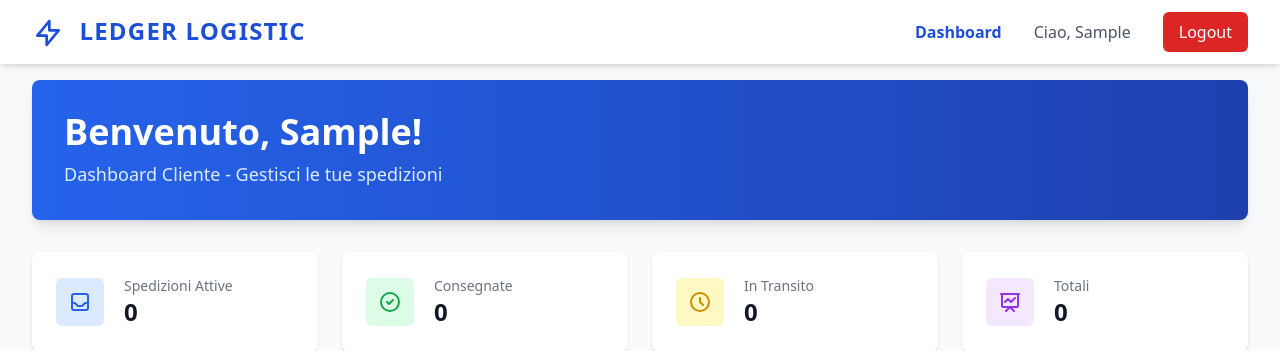
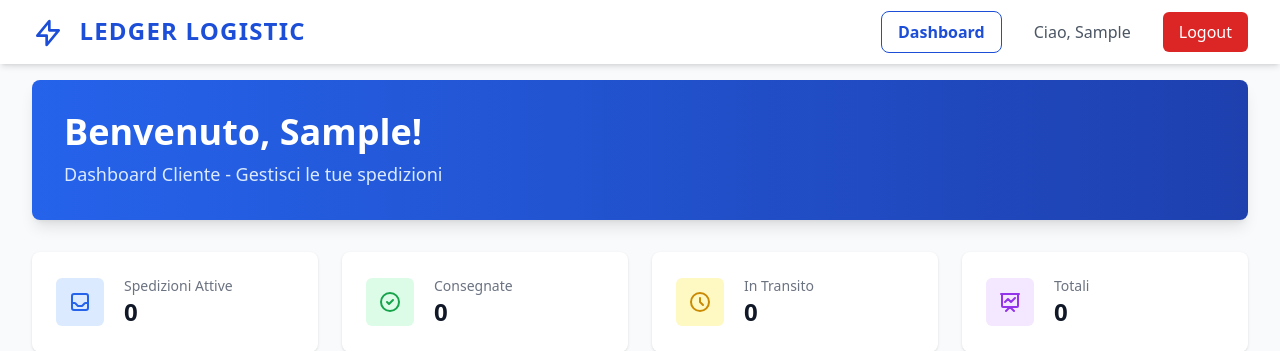
Before and after one commit to Bargi20/Software_security, a Django app: page /dashboard/cliente/ in a window 1280 px wide. Shown: the top 351 px of the page. Run offline with Django 5.2, Linux system fonts and the light colour scheme; the visitor is signed in with stand-in values (Sample User, id 1); data that the repository does not hold is empty; parts of the project's set-up code (start-up, migrations or seed data) failed here and were passed over; some libraries are stand-ins or nearby versions.

Commit message:
Aggiunta animazione tasto area personale e dashboard

```diff
--- a/app/Ledger_Logistic/templates/Ledger_Logistic/home.html
+++ b/app/Ledger_Logistic/templates/Ledger_Logistic/home.html
@@ -27,7 +27,9 @@
                 </div>
                 {% if user.is_authenticated %}
                 <div class="hidden md:flex items-center space-x-8">
-                    <a href="{% url 'dashboard_cliente' %}" class="text-gray-600 hover:text-blue-700 font-medium">Area Personale</a>
+                    <a href="{% url 'dashboard_cliente' %}" class="text-gray-600 hover:text-blue-700 font-medium">
+                        <button class="px-4 py-2 font-semibold text-blue-700 border border-blue-700 rounded-lg transition-all duration-300 ease-in-out hover:bg-blue-700 hover:text-white hover:shadow-lg hover:-translate-y-0.5 active:translate-y-0 active:shadow-md focus:outline-none focus:ring-2 focus:ring-blue-400 focus:ring-offset-2">Area Personale</button>
+                    </a>
                     {% if user.is_authenticated %}
                         <span class="text-gray-600 font-medium">Ciao, {{ user.first_name }}</span>
                         <a href="{% url 'logout' %}" class="bg-red-600 text-white px-4 py-2 rounded-md hover:bg-red-700 transition">Logout</a>
--- a/app/Ledger_Logistic/templates/Ledger_Logistic/navbar.html
+++ b/app/Ledger_Logistic/templates/Ledger_Logistic/navbar.html
@@ -9,7 +9,10 @@
                     </a>
                 </div>
                 <div class="hidden md:flex items-center space-x-8">
-                    <a href="{% url 'dashboard_gestore' %}" class="text-blue-700 hover:text-blue-900 font-semibold">Dashboard</a>
+
+                    <a href="{% url 'dashboard_gestore' %}" class="text-blue-700 hover:text-blue-900 font-semibold">
+                        <button class="px-4 py-2 font-semibold text-blue-700 border border-blue-700 rounded-lg transition-all duration-300 ease-in-out hover:bg-blue-700 hover:text-white hover:shadow-lg hover:-translate-y-0.5 active:translate-y-0 active:shadow-md focus:outline-none focus:ring-2 focus:ring-blue-400 focus:ring-offset-2">Dashboard</button>
+                    </a>
                     <span class="text-gray-600 font-medium">Ciao, {{ user.first_name|default:user.username }}</span>
                     <a href="{% url 'logout' %}" class="bg-red-600 text-white px-4 py-2 rounded-md hover:bg-red-700 transition">Logout</a>
                 </div>
```
